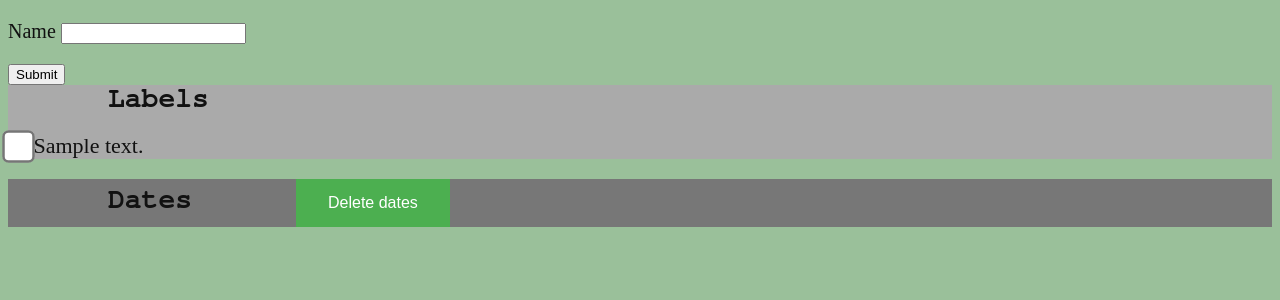
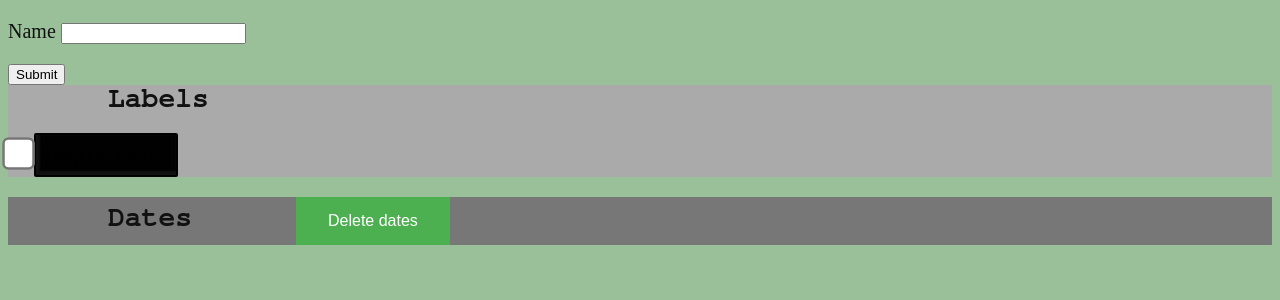
Before and after one commit to Fakor/DinnerVault, a Django app: page /main/create/ in a window 1280 px wide. Shown: the part 249-549 px from the top of the page. Run offline with Django 3.2, Linux system fonts and the light colour scheme; a user stored in the database is signed in; tables that the repository leaves empty hold one stand-in row (values such as "Sample post"); parts of the project's set-up code (start-up, migrations or seed data) failed here and were passed over.

Commit message:
Using real label in edit/create meal

```diff
--- a/src/main/forms.py
+++ b/src/main/forms.py
@@ -34,6 +34,7 @@ class LabelPickerForm(forms.Form):
                 default=False
             self.fields[l.text] = forms.BooleanField(required=False)
             self.fields[l.text].initial = default
+            self.fields[l.text].label = l
 
     def update_meal_with_labels(self, meal):
         meal.labels.clear()
--- a/src/main/templates/main/edit_meal.html
+++ b/src/main/templates/main/edit_meal.html
@@ -41,7 +41,7 @@ function get_action(is_new, id){
                 {% for label in form_labels %}
                     <p>
                     <span class="checkboxtext">
-                        {{ label }} {{ label.name }}
+                        {{ label }} <label class="dinner_label" style="background-color: {{ label.label.get_color_string }};">{{ label.label.text }}</label>
                     <br>
                     </span>
                     </p>
--- a/src/my_statics/main/css/base.css
+++ b/src/my_statics/main/css/base.css
@@ -105,6 +105,7 @@ label.dinner_label {
     border: 2px solid black;
     border-radius:2px;
     box-shadow:inset 2px -2px 2px 2px #111111;
+    font-size: 18px;
 }
 
 textarea.note{
```
